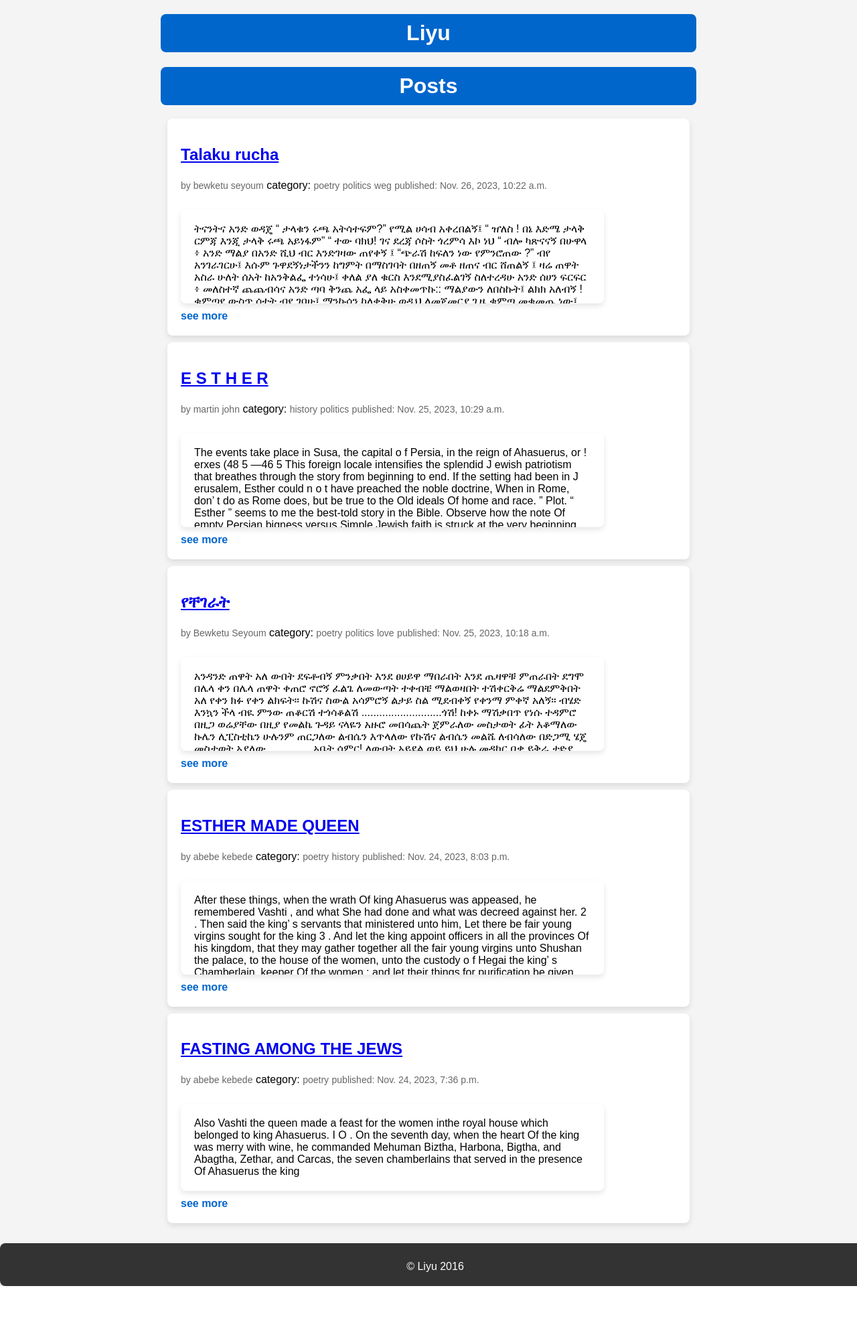
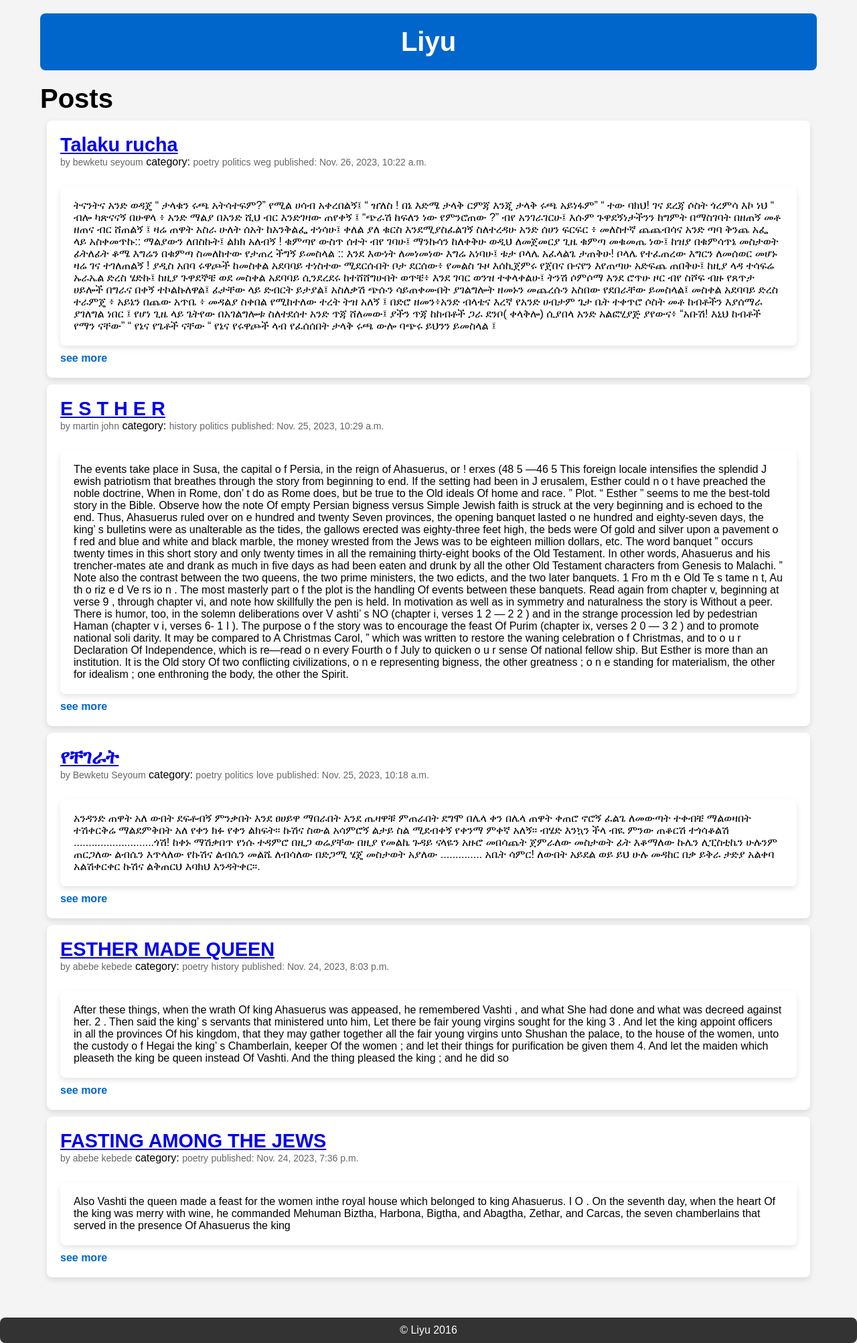
Before and after one commit to Esubaalew/liyu, a Django app: page /tesfa/ in a window 1280 px wide. Shown: the whole page at 67% size. Before the commit the page ends 1920 px from the top, so only its background shows below. Run offline with Django 4.2, Linux system fonts and the light colour scheme; data comes from the database, SQL or seed files in the repository.

Commit message:
Update styles.css
Signed-off-by: Esubalew Chekol  <esubalewchekol6@gmail.com>

```diff
--- a/tesfa/static/css/styles.css
+++ b/tesfa/static/css/styles.css
@@ -1,27 +1,43 @@
+/* General Reset and Basic Styles */
+* {
+  box-sizing: border-box;
+  margin: 0;
+  padding: 0;
+}
+
 body {
   font-family: Arial, sans-serif;
-  margin: 0;
-  padding: 0;
-  display: flex;
-  flex-direction: column;
-  min-height: 100vh;
   background-color: #f4f4f4;
 }
 
 .container {
+  max-width: 1200px;
+  margin: auto;
+  padding: 20px;
+}
+
+/* Header Styles */
+header {
+  background-color: #0066cc;
+  color: #fff;
+  padding: 20px;
   text-align: center;
-  max-width: 800px;
-  margin: auto;
+  border-radius: 8px;
 }
 
 h1 {
+  font-size: 2.5em;
+  margin: 0;
+}
+
+/* Main Content Styles */
+main {
+  margin: 20px 0;
+}
+
+h2 {
+  font-size: 1.8em;
   color: #333;
-  font-size: 2em;
-  margin-bottom: 20px;
-  background-color: #0066cc;
-  padding: 10px;
-  border-radius: 8px;
-  color: #fff;
 }
 
 .post-list {
@@ -31,30 +47,26 @@ h1 {
   margin: 20px auto;
 }
 
+/* Post Card Styles */
 .post-card {
   background-color: #fff;
   padding: 20px;
   margin: 10px;
   border-radius: 8px;
   box-shadow: 0 4px 8px rgba(0, 0, 0, 0.1);
+  flex: 1 1 calc(30% - 20px); /* Flex basis for responsiveness */
   transition: transform 0.3s ease-in-out;
-  flex: 0 1 calc(33.33% - 20px);
-  text-align: left;
 }
 
 .post-card:hover {
   transform: scale(1.05);
 }
 
-.post-card h2 {
-  margin-bottom: 10px;
-}
-
 .post-meta {
   color: #666;
   font-size: 14px;
   display: inline-block;
-  margin-bottom: 8px; /* Added margin */
+  margin-bottom: 8px;
 }
 
 .post-content {
@@ -63,34 +75,45 @@ h1 {
   padding: 20px;
   border-radius: 8px;
   box-shadow: 0 4px 8px rgba(0, 0, 0, 0.1);
-  width: 80%;
+  width: 100%;
 }
 
-.post-content pre,
-p {
-  margin-bottom: 10px;
+/* Responsive Styles */
+@media (max-width: 768px) {
+  .post-card {
+    flex: 1 1 calc(100% - 20px); /* Stack cards on smaller screens */
+  }
+
+  h1 {
+    font-size: 2em; /* Smaller header on mobile */
+  }
+
+  h2 {
+    font-size: 1.5em;
+  }
 }
 
-.post-content.max-height {
-  max-height: 100px;
-  overflow: hidden;
-}
-
+/* See More Link */
 .see-more {
   color: #0066cc;
   text-decoration: none;
   font-weight: bold;
+  margin-top: 10px;
   display: block;
 }
 
-/* Footer Styling */
+/* Footer Styles */
 footer {
-margin-top: 20px;
+  margin-top: 20px;
   background-color: #333;
   color: #fff;
   padding: 10px;
   text-align: center;
-  width: 100%;
-   border-radius: 8px;
+  border-radius: 8px;
   box-shadow: 0 4px 8px rgba(0, 0, 0, 0.1);
 }
+
+/* Aesthetic Improvements */
+footer p {
+  margin: 0;
+}
```
